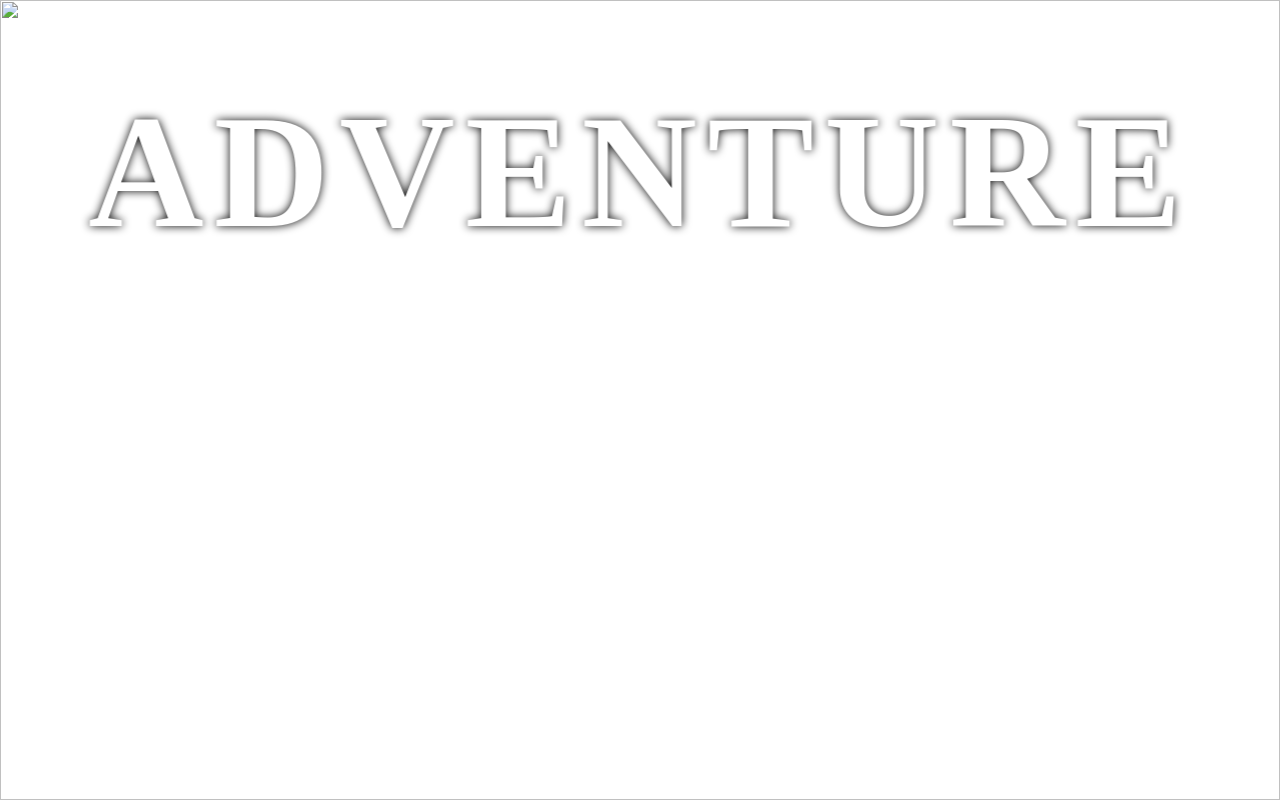
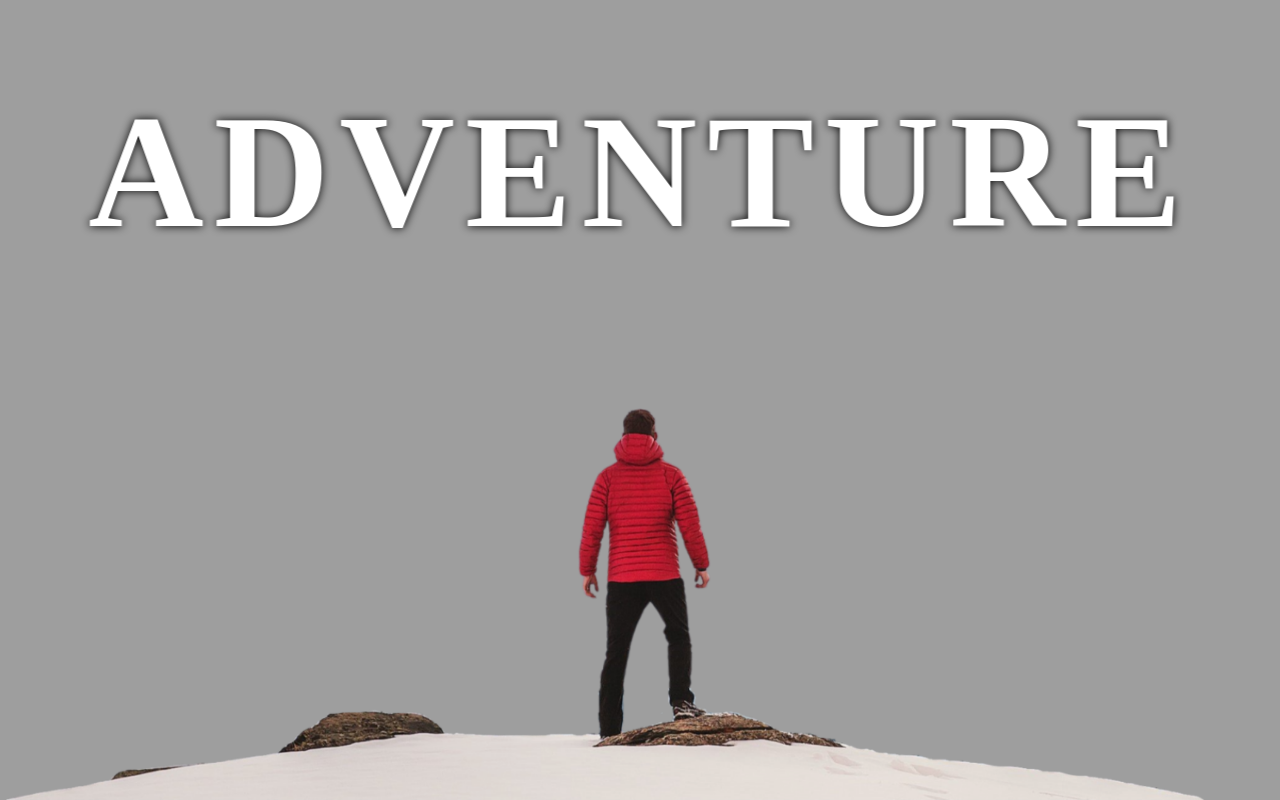
Before and after one commit to PavikKangotra/Parallax-website, a plain HTML site: page index.html in a window 1280 px wide. Drawn offline with Linux system fonts and the light colour scheme; the site is published under a folder, as on GitHub Pages, so addresses that start at the root find nothing.

Commit message:
Update index.html

```diff
--- a/index.html
+++ b/index.html
@@ -9,8 +9,8 @@
 <body>
     <div id="wrapper">
         <div class="container">
-            <img src="/img/background.png" class="background">
-            <img src="/img/foreground.png" class="foreground">
+            <img src="img/background.png" class="background">
+            <img src="img/foreground.png" class="foreground">
             <h1>ADVENTURE</h1>
         </div>
 
```
